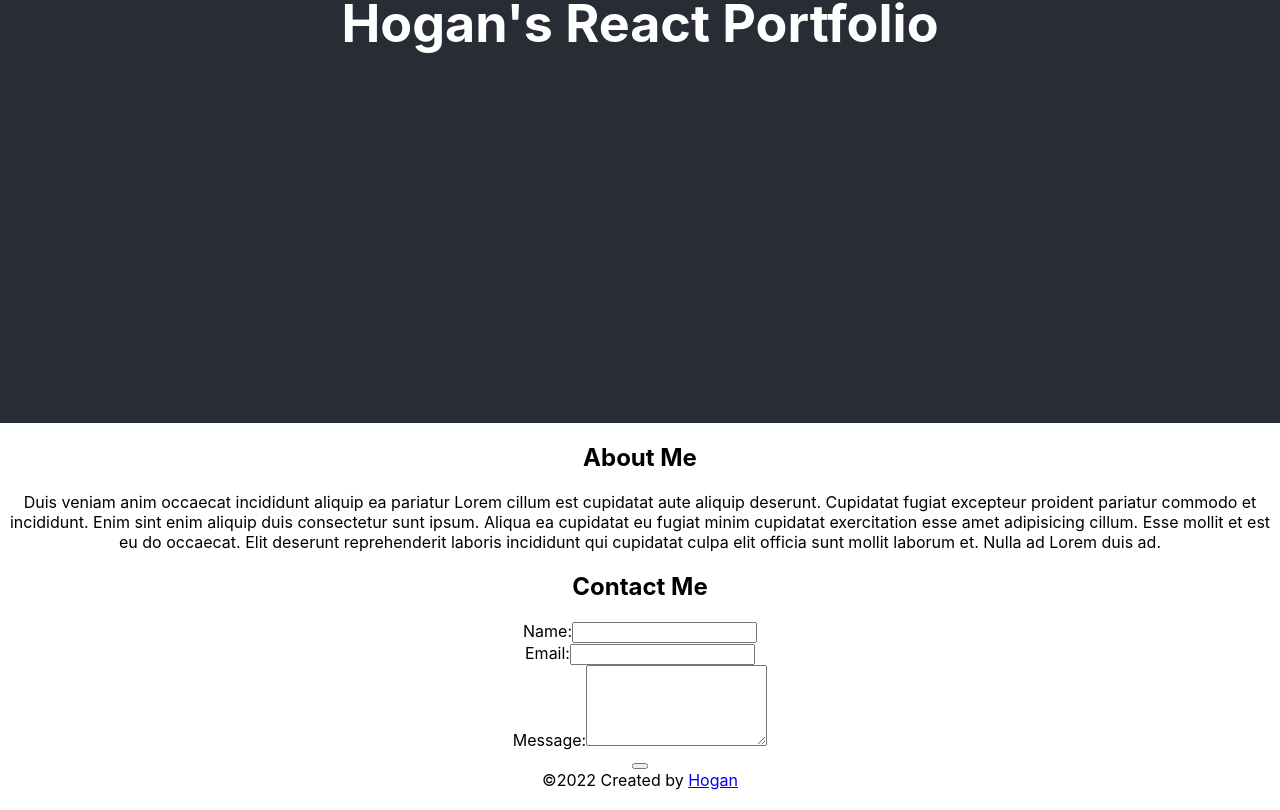
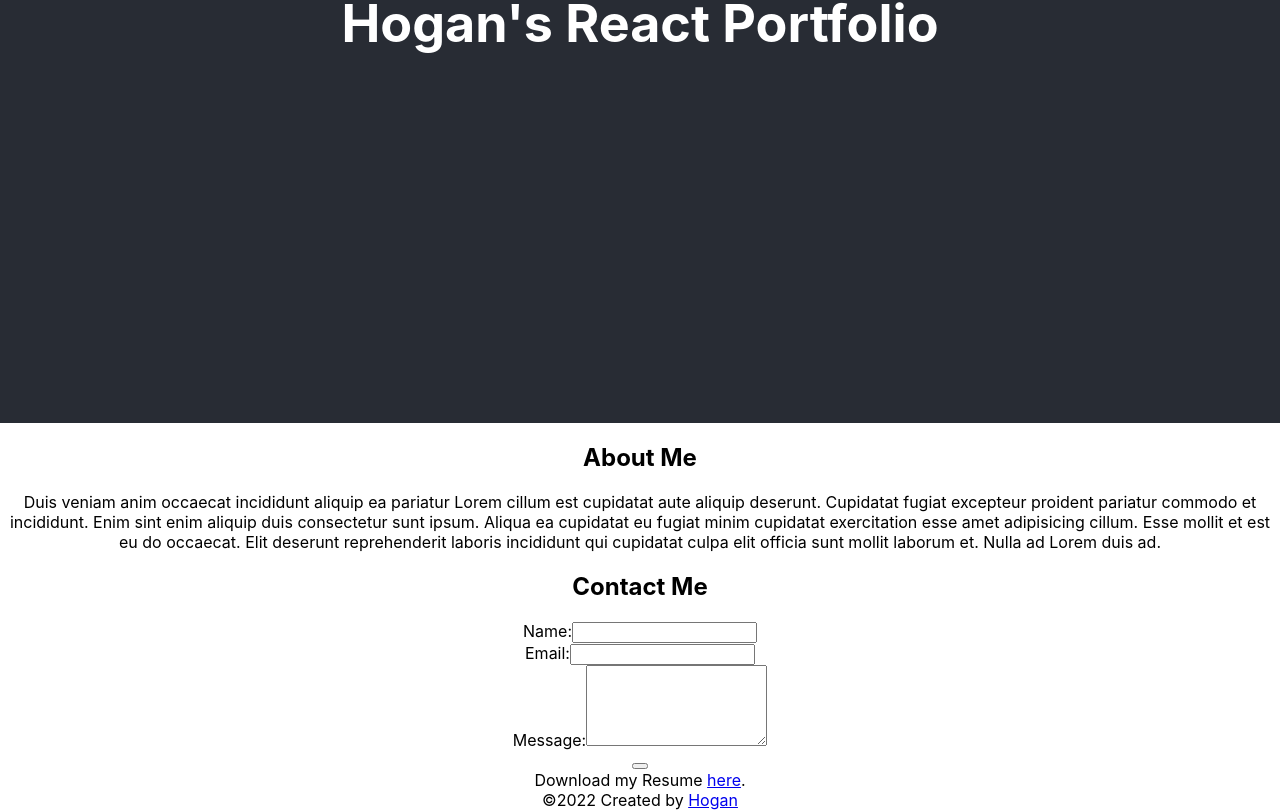
Before and after one commit to hoganrsherrow/react-portfolio-challenge, a React (Create React App) app: page / in a window 1280 px wide. Shown: the part 377-1187 px from the top of the page. Built offline with nearby package versions, Linux system fonts and the light colour scheme.

Commit message:
Added resume feature

```diff
--- a/src/App.js
+++ b/src/App.js
@@ -2,6 +2,7 @@
 import Footer from './components/Footer';
 import About from './components/About';
 import Contact from './components/Contact';
+import Resume from './components/Resume';
 
 function App() {
   return (
@@ -15,6 +16,7 @@
       <main>
         <About />
         <Contact />
+        <Resume />
       </main>
       <Footer />
     </div>
--- /dev/null
+++ b/src/components/Resume/index.js
@@ -0,0 +1,10 @@
+function Resume() {
+    return (
+        <section>
+            Download my Resume <a href='/'>here</a>.
+        </section>
+    )
+}
+
+
+export default Resume;
```
